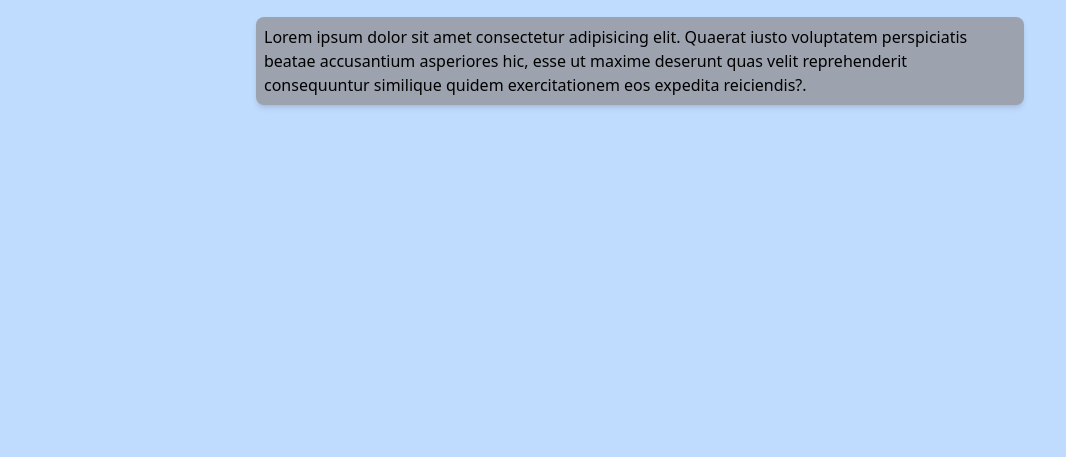
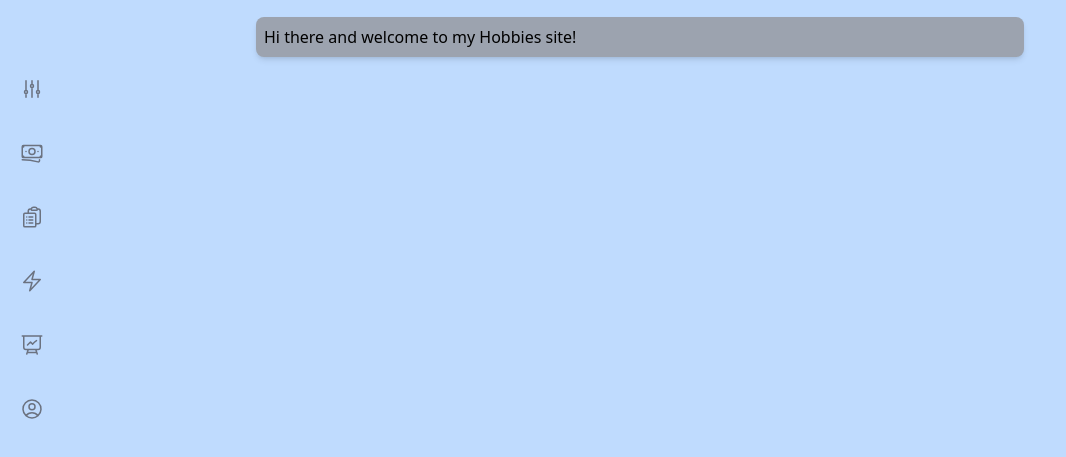
Before and after one commit to Cai728/hobby-site, a plain HTML site: page index.html in a window 1280 px wide. Shown: the part 75-532 px from the top of the page, without its empty margins (0-1066 px from the left). Drawn offline with nearby package versions, Linux system fonts and the light colour scheme.

Commit message:
Added side bar

```diff
--- a/index.html
+++ b/index.html
@@ -8,8 +8,7 @@
     <script src="https://cdn.tailwindcss.com"></script>
 </head>
 <body class="bg-blue-200">
-<!-- component -->
-<!-- This is an example component -->
+<!-- Nav Bar component -->
 <div class="max-w-3xl mx-auto">
 
     <nav class="border-gray-200 bg-blue-300 p-4">
@@ -53,9 +52,54 @@
     </div>
     </nav>
 
-    <p class="mt-5 p-2 bg-gray-400 shadow-md rounded-lg">Lorem ipsum dolor sit amet consectetur adipisicing elit. Quaerat iusto voluptatem perspiciatis beatae accusantium asperiores hic, esse ut maxime deserunt quas velit reprehenderit consequuntur similique quidem exercitationem eos expedita reiciendis?</a>.</p>
+    <p class="mt-5 p-2 bg-gray-400 shadow-md rounded-lg"> Hi there and welcome to my Hobbies site! </p>
+    </a>
 </div>
 
 <script src="https://unpkg.com/@themesberg/flowbite@1.1.1/dist/flowbite.bundle.js"></script>
+
+<!-- Side bar component -->
+        <ul>
+          <li class="p-5">
+            <svg xmlns="http://www.w3.org/2000/svg" fill="none" viewBox="0 0 24 24" stroke-width="1.5" stroke="currentColor" class="h-6 w-6 cursor-pointer text-gray-500 transition-all hover:text-blue-600">
+              <path stroke-linecap="round" stroke-linejoin="round" d="M6 13.5V3.75m0 9.75a1.5 1.5 0 010 3m0-3a1.5 1.5 0 000 3m0 3.75V16.5m12-3V3.75m0 9.75a1.5 1.5 0 010 3m0-3a1.5 1.5 0 000 3m0 3.75V16.5m-6-9V3.75m0 3.75a1.5 1.5 0 010 3m0-3a1.5 1.5 0 000 3m0 9.75V10.5" />
+            </svg>
+          </li>
+          <li class="p-5">
+            <svg xmlns="http://www.w3.org/2000/svg" fill="none" viewBox="0 0 24 24" stroke-width="1.5" stroke="currentColor" class="h-6 w-6 cursor-pointer text-gray-500 transition-all hover:text-blue-600">
+              <path stroke-linecap="round" stroke-linejoin="round" d="M2.25 18.75a60.07 60.07 0 0115.797 2.101c.727.198 1.453-.342 1.453-1.096V18.75M3.75 4.5v.75A.75.75 0 013 6h-.75m0 0v-.375c0-.621.504-1.125 1.125-1.125H20.25M2.25 6v9m18-10.5v.75c0 .414.336.75.75.75h.75m-1.5-1.5h.375c.621 0 1.125.504 1.125 1.125v9.75c0 .621-.504 1.125-1.125 1.125h-.375m1.5-1.5H21a.75.75 0 00-.75.75v.75m0 0H3.75m0 0h-.375a1.125 1.125 0 01-1.125-1.125V15m1.5 1.5v-.75A.75.75 0 003 15h-.75M15 10.5a3 3 0 11-6 0 3 3 0 016 0zm3 0h.008v.008H18V10.5zm-12 0h.008v.008H6V10.5z" />
+            </svg>
+          </li>
+          <li class="p-5">
+            <svg xmlns="http://www.w3.org/2000/svg" fill="none" viewBox="0 0 24 24" stroke-width="1.5" stroke="currentColor" class="h-6 w-6 cursor-pointer text-gray-500 transition-all hover:text-blue-600">
+              <path stroke-linecap="round" stroke-linejoin="round" d="M9 12h3.75M9 15h3.75M9 18h3.75m3 .75H18a2.25 2.25 0 002.25-2.25V6.108c0-1.135-.845-2.098-1.976-2.192a48.424 48.424 0 00-1.123-.08m-5.801 0c-.065.21-.1.433-.1.664 0 .414.336.75.75.75h4.5a.75.75 0 00.75-.75 2.25 2.25 0 00-.1-.664m-5.8 0A2.251 2.251 0 0113.5 2.25H15c1.012 0 1.867.668 2.15 1.586m-5.8 0c-.376.023-.75.05-1.124.08C9.095 4.01 8.25 4.973 8.25 6.108V8.25m0 0H4.875c-.621 0-1.125.504-1.125 1.125v11.25c0 .621.504 1.125 1.125 1.125h9.75c.621 0 1.125-.504 1.125-1.125V9.375c0-.621-.504-1.125-1.125-1.125H8.25zM6.75 12h.008v.008H6.75V12zm0 3h.008v.008H6.75V15zm0 3h.008v.008H6.75V18z" />
+            </svg>
+          </li>
+          <li class="p-5">
+            <svg xmlns="http://www.w3.org/2000/svg" fill="none" viewBox="0 0 24 24" stroke-width="1.5" stroke="currentColor" class="h-6 w-6 cursor-pointer text-gray-500 transition-all hover:text-blue-600">
+              <path stroke-linecap="round" stroke-linejoin="round" d="M3.75 13.5l10.5-11.25L12 10.5h8.25L9.75 21.75 12 13.5H3.75z" />
+            </svg>
+          </li>
+          <li class="p-5">
+            <svg xmlns="http://www.w3.org/2000/svg" fill="none" viewBox="0 0 24 24" stroke-width="1.5" stroke="currentColor" class="h-6 w-6 cursor-pointer text-gray-500 transition-all hover:text-blue-600">
+              <path stroke-linecap="round" stroke-linejoin="round" d="M3.75 3v11.25A2.25 2.25 0 006 16.5h2.25M3.75 3h-1.5m1.5 0h16.5m0 0h1.5m-1.5 0v11.25A2.25 2.25 0 0118 16.5h-2.25m-7.5 0h7.5m-7.5 0l-1 3m8.5-3l1 3m0 0l.5 1.5m-.5-1.5h-9.5m0 0l-.5 1.5m.75-9l3-3 2.148 2.148A12.061 12.061 0 0116.5 7.605" />
+            </svg>
+          </li>
+          <li class="p-5">
+            <svg xmlns="http://www.w3.org/2000/svg" fill="none" viewBox="0 0 24 24" stroke-width="1.5" stroke="currentColor" class="h-6 w-6 cursor-pointer text-gray-500 transition-all hover:text-blue-600">
+              <path stroke-linecap="round" stroke-linejoin="round" d="M17.982 18.725A7.488 7.488 0 0012 15.75a7.488 7.488 0 00-5.982 2.975m11.963 0a9 9 0 10-11.963 0m11.963 0A8.966 8.966 0 0112 21a8.966 8.966 0 01-5.982-2.275M15 9.75a3 3 0 11-6 0 3 3 0 016 0z" />
+            </svg>
+          </li>
+        </ul>
+
+        <!-- Possible backpage -->
+        <!-- <div class="flex items-center justify-center pb-5">
+          <svg xmlns="http://www.w3.org/2000/svg" fill="none" viewBox="0 0 24 24" stroke-width="1.5" stroke="currentColor" class="h-6 w-6 cursor-pointer text-gray-500 hover:text-blue-600">
+            <path stroke-linecap="round" stroke-linejoin="round" d="M15.75 9V5.25A2.25 2.25 0 0013.5 3h-6a2.25 2.25 0 00-2.25 2.25v13.5A2.25 2.25 0 007.5 21h6a2.25 2.25 0 002.25-2.25V15M12 9l-3 3m0 0l3 3m-3-3h12.75" />
+          </svg> -->
+        <!-- </div>
+      </div> -->
+
+
 </body>
 </html>
```
